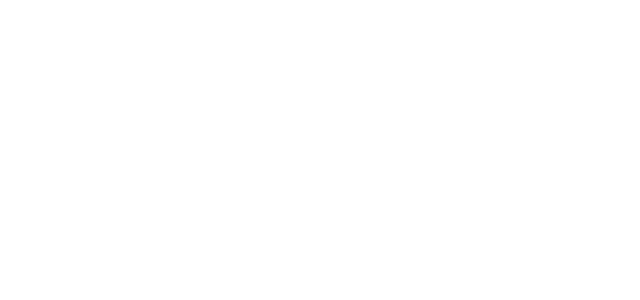
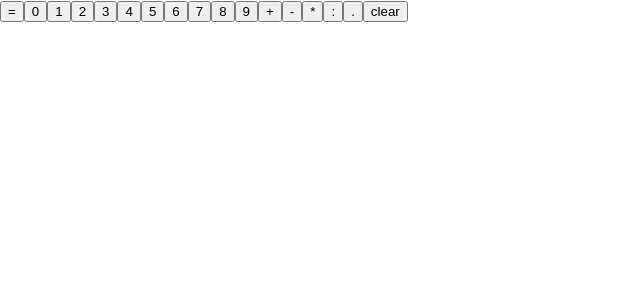
Before and after one commit to Sharoness/freecodecamp_React_P4_JS_Calculator_Functional, a React (Create React App) app: page / in a window 1280 px wide. Shown: the top 300 px of the page, without its empty margins (0-640 px from the left). Built offline with nearby package versions, Linux system fonts and the light colour scheme.

Commit message:
added bootstrap, added all needed clickable elements and display

```diff
--- a/package.json
+++ b/package.json
@@ -6,7 +6,9 @@
     "@testing-library/jest-dom": "^4.2.4",
     "@testing-library/react": "^9.3.2",
     "@testing-library/user-event": "^7.1.2",
+    "bootstrap": "^4.5.2",
     "react": "^16.13.1",
+    "react-bootstrap": "^1.3.0",
     "react-dom": "^16.13.1",
     "react-scripts": "3.4.3"
   },
--- a/src/App.jsx
+++ b/src/App.jsx
@@ -1,9 +1,29 @@
 import React from 'react';
 import './App.css';
+import { Button } from 'react-bootstrap';
 
 const App = () => {
   return (
-    <div />
+    <div>
+    	<Button id="equals">=</Button>
+    	<Button id="zero">0</Button>
+    	<Button id="one">1</Button>
+    	<Button id="two">2</Button>
+    	<Button id="three">3</Button>
+    	<Button id="four">4</Button>
+    	<Button id="five">5</Button>
+    	<Button id="six">6</Button>
+    	<Button id="seven">7</Button>
+    	<Button id="eight">8</Button>
+    	<Button id="nine">9</Button>
+    	<Button id="add">+</Button>
+    	<Button id="subtract">-</Button>
+    	<Button id="multiply">*</Button>
+    	<Button id="divide">:</Button>
+    	<Button id="decimal">.</Button>
+    	<Button id="clear">clear</Button>
+    	<div id="display"></div>
+    </div>
     );
 }
 
```
Also changed, not shown: 1 other file (tests, documents, lock files or other folders).
